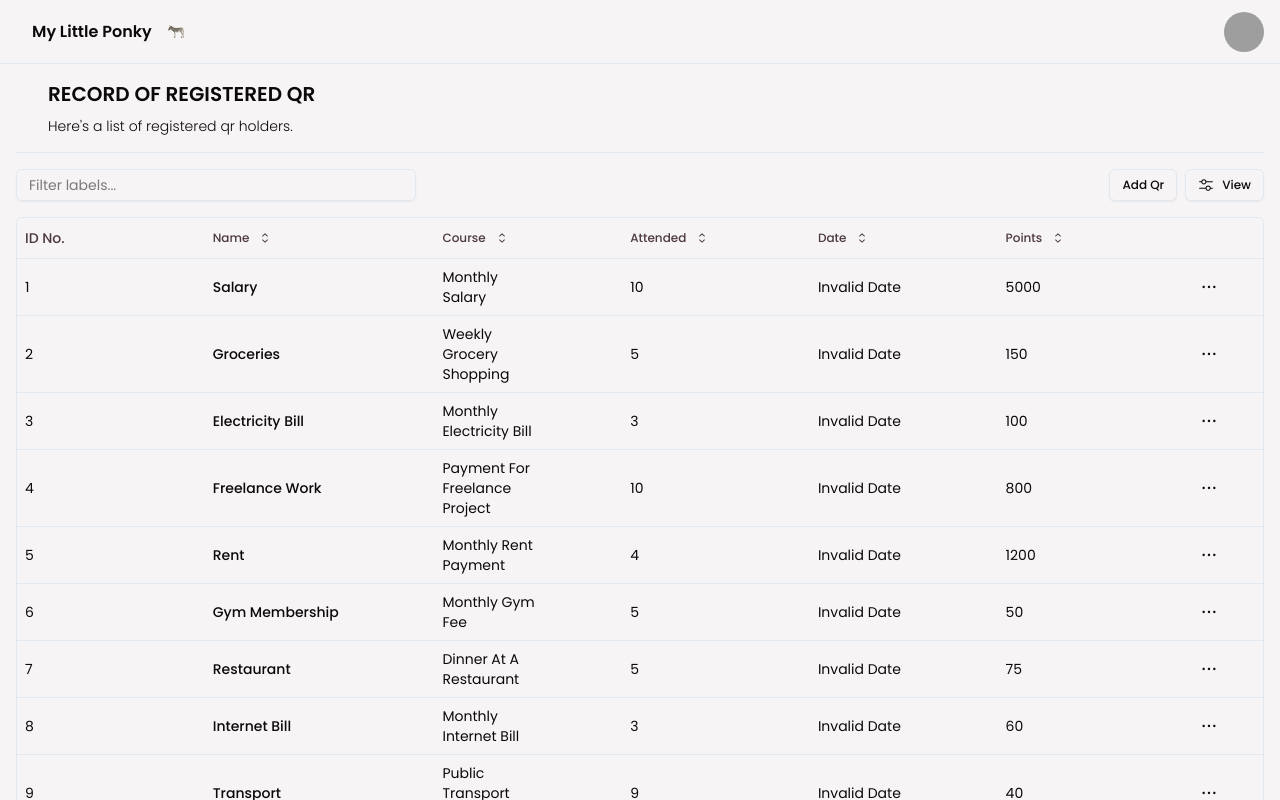
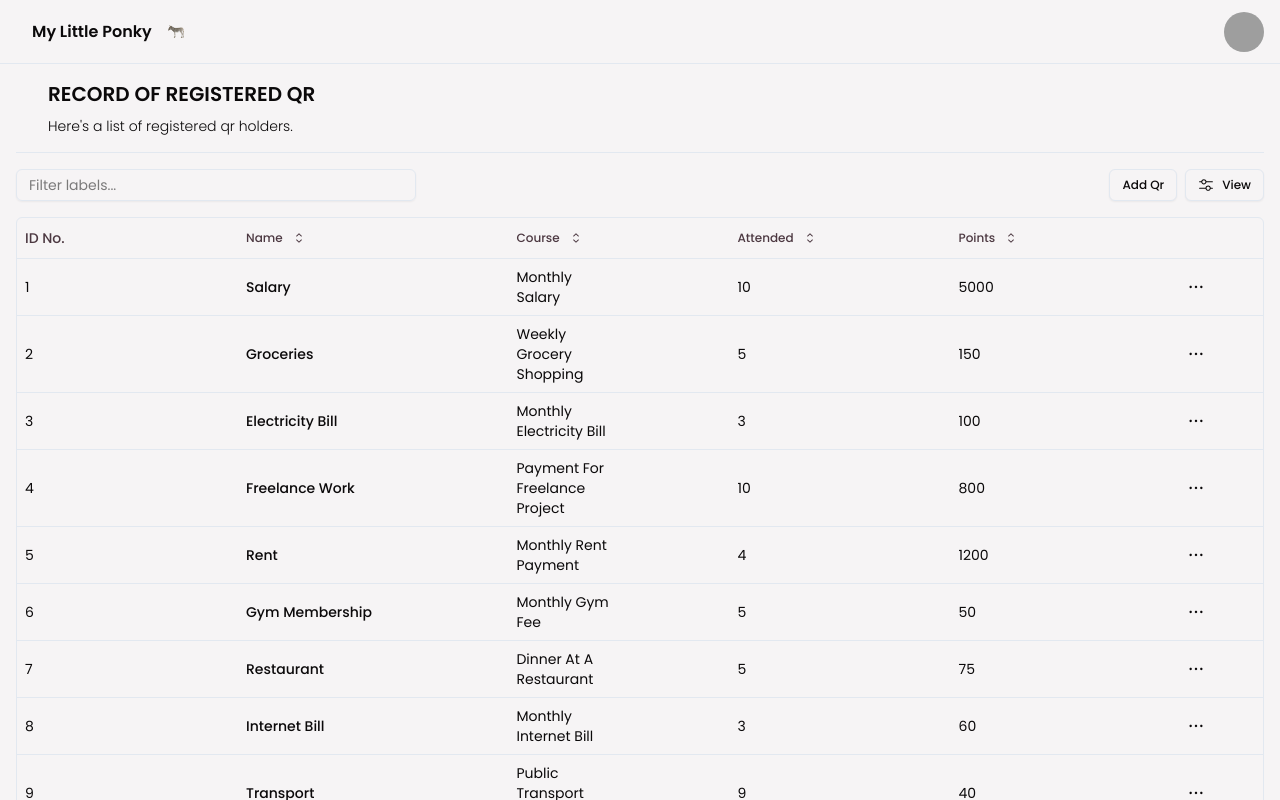
Before and after one commit to sdevmarc/uapsa-upd, a React (Vite) app in the folder client/: page /dashboard in a window 1280 px wide. Shown: the top 800 px of the page. Built offline with nearby package versions, Linux system fonts and the light colour scheme; grey boxes are pictures that could not be loaded.

Commit message:
feat: Remove date column from QR columns
Remove the date column from the QR columns in the qr-columns.tsx file. This change improves the data table layout by removing unnecessary information and simplifying the display of QR records.

```diff
--- a/client/src/components/data-table-components/columns/qr-columns.tsx
+++ b/client/src/components/data-table-components/columns/qr-columns.tsx
@@ -59,25 +59,6 @@ export const qrcolumns: ColumnDef<QR>[] = [
         },
     },
     {
-        accessorKey: "date",
-        header: ({ column }) => (
-            <DataTableColumnHeader column={column} title="Date" className="text-text" />
-        ),
-        cell: ({ row }) => {
-            const date = new Date(row.getValue("date"));
-            const formattedDate = date.toLocaleDateString("en-US", {
-                day: "2-digit",
-                month: "short",
-                year: "numeric"
-            });
-            return (
-                <div className="flex w-[100px] items-center">
-                    <span className="capitalize">{formattedDate}</span>
-                </div>
-            );
-        }
-    },
-    {
         accessorKey: "points",
         header: ({ column }) => (
             <DataTableColumnHeader column={column} title="Points" className="text-text" />
```
